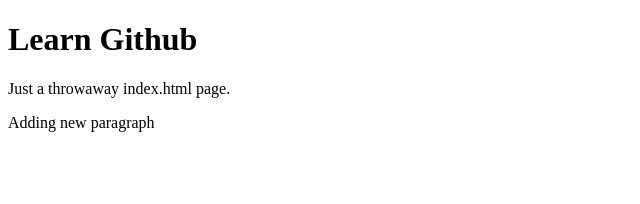
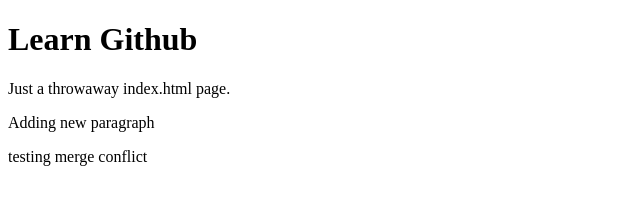
Before and after one commit to Kaleidics/learn-github, a plain HTML site: page index.html in a window 1280 px wide. Shown: the whole page, without its empty margins (0-640 px from the left). Drawn offline with Linux system fonts and the light colour scheme.

Commit message:
add merge conflict

```diff
--- a/index.html
+++ b/index.html
@@ -7,5 +7,6 @@
   <h1>Learn Github</h1>
   <p>Just a throwaway index.html page.</p>
   <p>Adding new paragraph</p>
+  <p>testing merge conflict</p>
 </body>
 </html>
```
